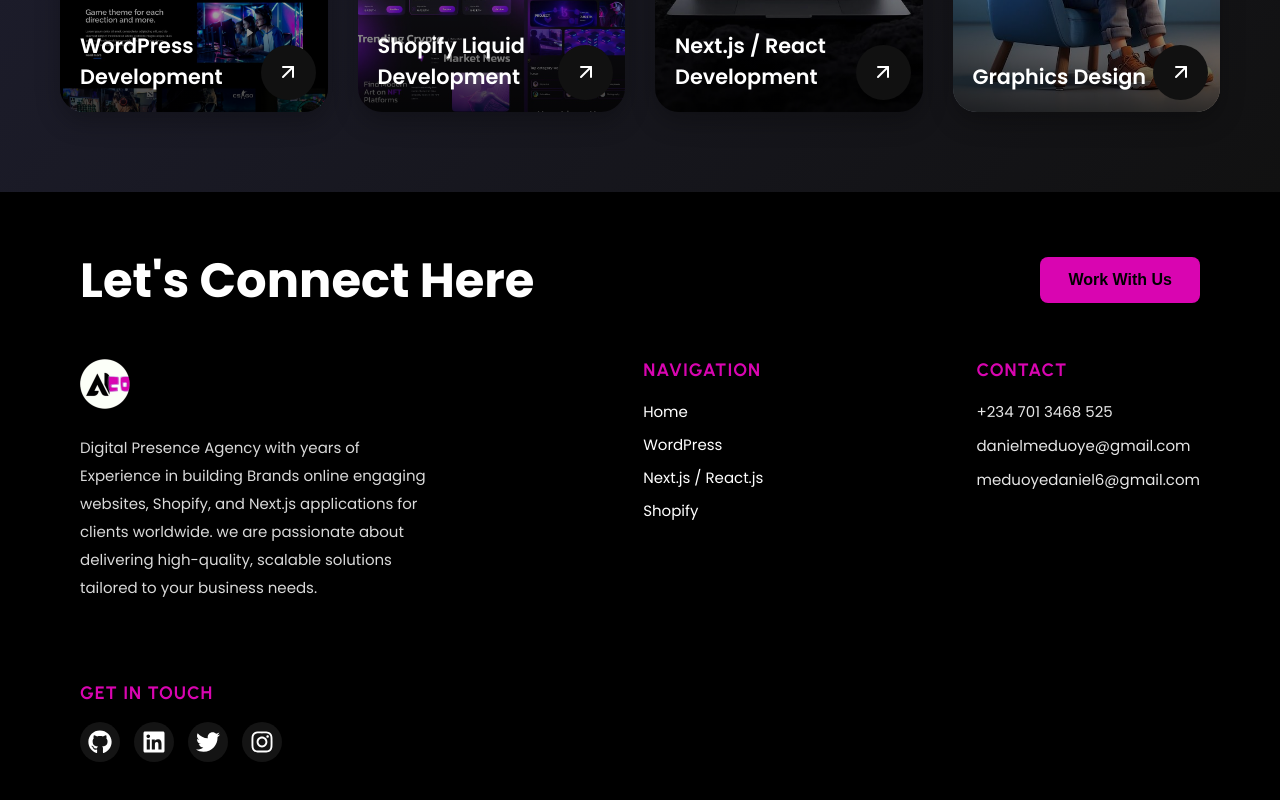
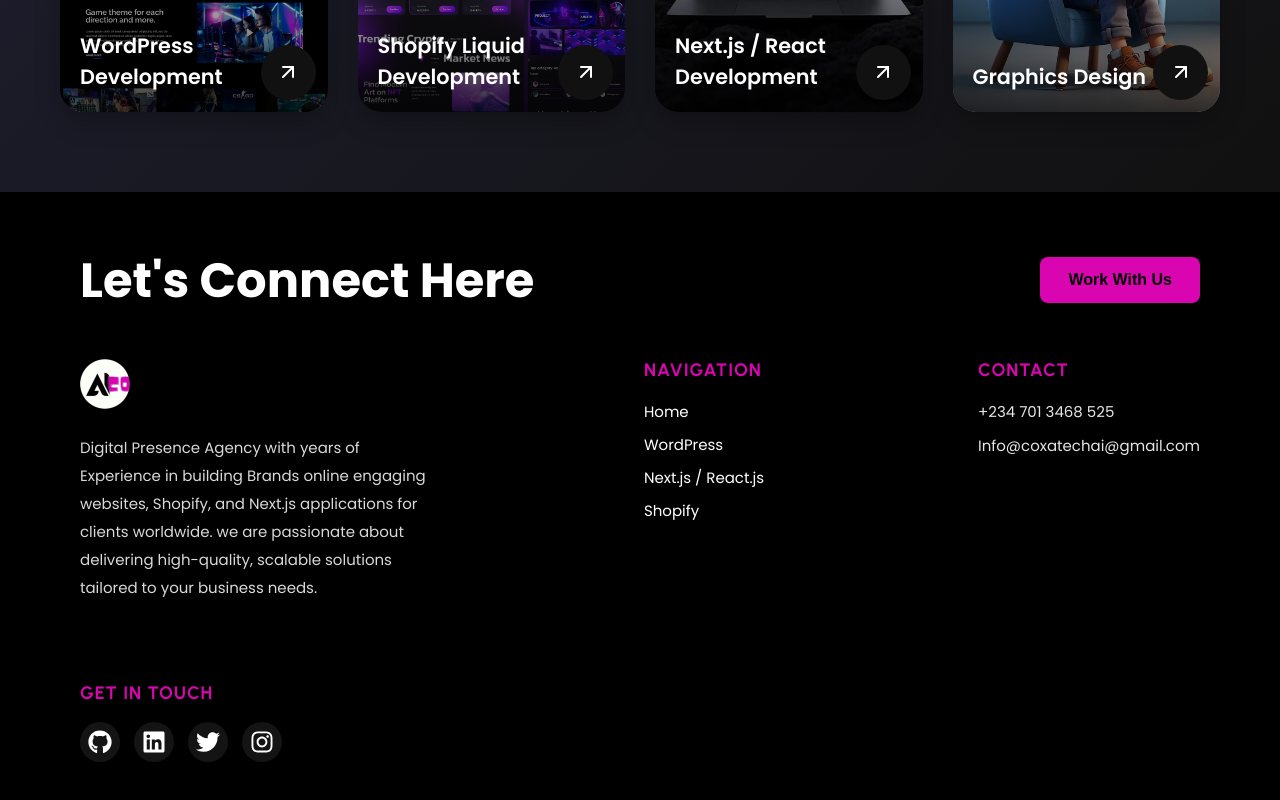
Before and after one commit to DanielMeduoye234/coxatech, a Next.js app: page / in a window 1280 px wide. Shown: the part 2077-2877 px from the top of the page. Built offline with nearby package versions, Linux system fonts and the light colour scheme.

Commit message:
adjusted the footer mail

```diff
--- a/components/Footer/Footer.jsx
+++ b/components/Footer/Footer.jsx
@@ -62,8 +62,7 @@
           <div className={styles.col3}>
             <h3 className={styles.footh3}>Contact</h3>
             <p>+234 701 3468 525</p>
-            <p>danielmeduoye@gmail.com</p>
-            <p>meduoyedaniel6@gmail.com</p>
+            <p>Info@coxatechai@gmail.com</p>
           </div>
           <div className={styles.col4}>
             <h3 className={styles.footh3}>Get in Touch</h3>
```
